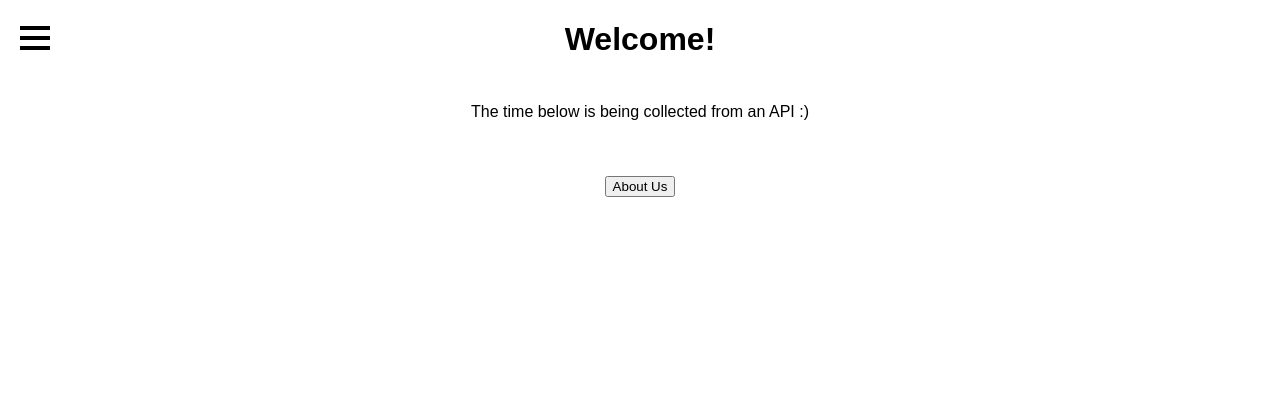
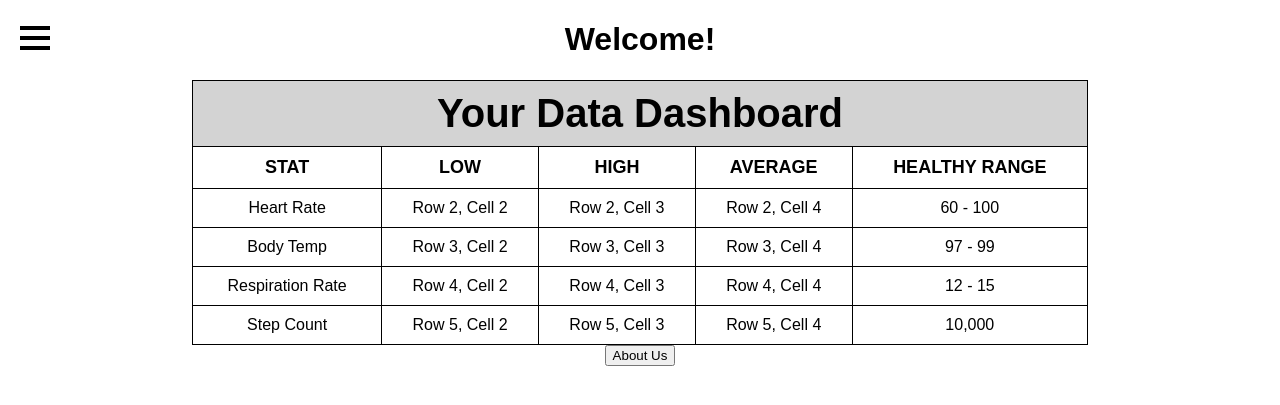
Before and after one commit to JMowell99/capstone, a Flask app: page / in a window 1280 px wide. Shown: the top 405 px of the page. Run offline with Flask 3, Linux system fonts and the light colour scheme; the visitor is signed in with stand-in values (Sample User, id 1); parts of the project's set-up code (start-up, migrations or seed data) failed here and were passed over.

Commit message:
Saving progress

```diff
--- a/templates/index.html
+++ b/templates/index.html
@@ -4,6 +4,26 @@
 	<title>Team 02 Home Page</title>
 	<script src="https://code.jquery.com/jquery-3.6.0.min.js"></script>
 	<link rel="stylesheet" type="text/css" href="../static/css/styles.css">
+	<style>
+		table {
+			border-collapse: collapse;
+			width: 70%;
+		}
+
+		table, th, td {
+			border: 1px solid black;
+		}
+
+		th {
+			text-align: center;
+			background-color: lightgray;
+			font-size: 40px;
+		}
+
+		th, td {
+			padding: 10px;
+		}
+	</style>
 </head>
 <body>
 	<div class="menu-icon">
@@ -19,8 +39,47 @@
 	</div>
 	  <script src="../static/scripts/scripts.js"></script>
 	<div class="center"><h1>Welcome!</h1>
-	<p>The time below is being collected from an API :)</p>
-	<p id="time"></p>
+		<table border="1">
+			<tr>
+				<th colspan="5">Your Data Dashboard</th>
+			</tr>
+			<tr style="font-size: large; font-weight: bold">
+				<td>STAT</td>
+				<td>LOW</td>
+				<td>HIGH</td>
+				<td>AVERAGE</td>
+				<td>HEALTHY RANGE</td>
+			</tr>
+			<tr>
+				<td>Heart Rate</td>
+				<td id="hr_low">Row 2, Cell 2</td>
+				<td id="hr_high">Row 2, Cell 3</td>
+				<td id="hr_avg">Row 2, Cell 4</td>
+				<td>60 - 100</td>
+			</tr>
+			<tr>
+				<td>Body Temp</td>
+				<td id="bt_low">Row 3, Cell 2</td>
+				<td id="bt_high">Row 3, Cell 3</td>
+				<td id="bt_avg">Row 3, Cell 4</td>
+				<td>97 - 99</td>
+			</tr>
+			<tr>
+				<td>Respiration Rate</td>
+				<td id="rr_low">Row 4, Cell 2</td>
+				<td id="rr_high">Row 4, Cell 3</td>
+				<td id="rr_avg">Row 4, Cell 4</td>
+				<td>12 - 15</td>
+			</tr>
+			<tr>
+				<td>Step Count</td>
+				<td id="sc_low">Row 5, Cell 2</td>
+				<td id="sc_high">Row 5, Cell 3</td>
+				<td id="sc_avg">Row 5, Cell 4</td>
+				<td>10,000</td>
+			</tr>
+		</table>
+
     <button onclick="window.location.href='about'">About Us</button>
 	</div>
 	<script>
--- a/templates/userData.html
+++ b/templates/userData.html
@@ -65,6 +65,6 @@
       <script>
         var user_id = "{{ session['user_id'] }}";
       </script>
-    <script src="../static/scripts/scripts.js"></script>
+    <script src="../static/scripts/userDataScript.js"></script>
   </body>
 </html>
```
Also changed, not shown: static/scripts/userDataScript.js (renamed from static/scripts/scripts.js).
